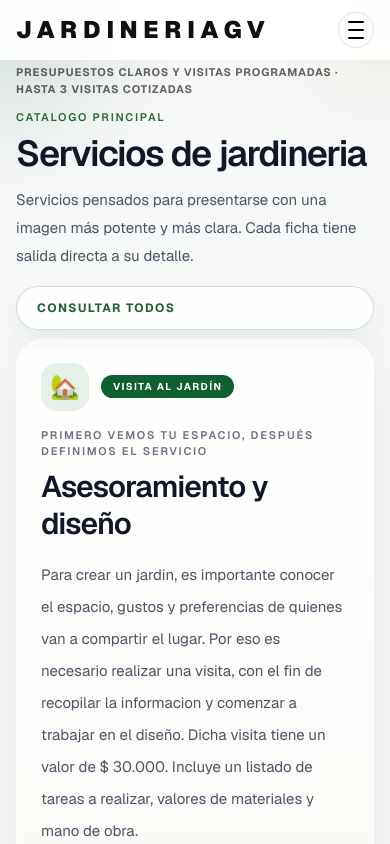
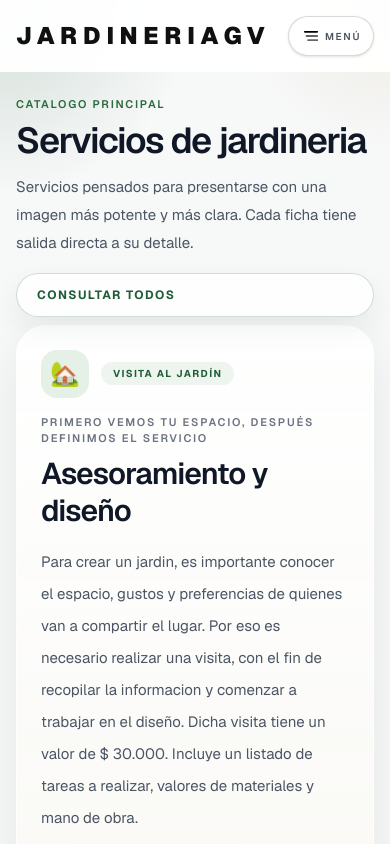
Before and after one commit to Julian986/jardineriagv, a Next.js app: page / in a window 390 px wide. Shown: the top 844 px of the page. Built offline with nearby package versions, Linux system fonts and the light colour scheme.

Commit message:
una mantequita esto
solamente voy a decir eso

```diff
--- a/src/app/data/services.ts
+++ b/src/app/data/services.ts
@@ -1,5 +1,5 @@
 export const whatsappHref =
-  "https://wa.me/?text=Hola%2C%20quiero%20agendar%20una%20visita%20con%20Jardineriagv";
+  "https://wa.me/5492914315080?text=Hola%20Guillermo%2C%20quisiera%20coordinar%20una%20visita%20para%20ver%20mi%20jardin%20y%20pedir%20presupuesto.";
 
 export type JardineriaService = {
   id: string;
--- a/src/app/page.tsx
+++ b/src/app/page.tsx
@@ -71,6 +71,17 @@ export default function Home() {
     }
   }, [isMobileNavOpen]);
 
+  const scrollToSection = (id: string) => {
+    const target = document.getElementById(id);
+    if (!target) return;
+
+    const headerOffset = 80;
+    const rect = target.getBoundingClientRect();
+    const offsetPosition = window.scrollY + rect.top - headerOffset;
+
+    window.scrollTo({ top: offsetPosition, behavior: "smooth" });
+  };
+
   return (
     <div className="min-h-screen overflow-x-hidden bg-[#f7f8f8] text-[#1f2937]">
       <div className="pointer-events-none absolute inset-x-0 top-0 h-[420px] bg-[radial-gradient(circle_at_top_left,_rgba(36,101,60,0.18),_transparent_34%),radial-gradient(circle_at_top_right,_rgba(182,160,117,0.16),_transparent_26%)]" />
@@ -84,7 +95,7 @@ export default function Home() {
         */}
 
         <header>
-          <div className="mx-auto flex max-w-[1400px] items-center justify-between px-4 py-3 sm:py-4 lg:px-8">
+          <div className="mx-auto flex max-w-[1400px] items-center justify-between px-4 py-4 sm:py-4 lg:px-8">
           <div className="min-w-fit text-2xl font-black tracking-[0.24em] text-[#101010] sm:text-3xl sm:tracking-[0.28em]">
             JARDINERIAGV
           </div>
@@ -93,14 +104,38 @@ export default function Home() {
             <button
               type="button"
               aria-label="Abrir menú"
-              className="inline-flex h-9 w-9 items-center justify-center rounded-full border border-black/10 bg-white text-black lg:hidden"
+              className="inline-flex h-10 items-center gap-1 rounded-full border border-black/15 bg-white px-3 text-black shadow-sm lg:hidden"
               onClick={() => setIsMobileNavOpen(true)}
             >
               <span className="sr-only">Abrir navegación</span>
-              <span className="flex flex-col gap-1.5">
-                <span className="block h-0.5 w-4 rounded-full bg-black" />
-                <span className="block h-0.5 w-4 rounded-full bg-black" />
-                <span className="block h-0.5 w-4 rounded-full bg-black" />
+              <svg viewBox="0 0 24 24" className="h-5 w-5" aria-hidden="true">
+                <rect
+                  x="3.5"
+                  y="6"
+                  width="17"
+                  height="2"
+                  rx="1"
+                  className="fill-black"
+                />
+                <rect
+                  x="5.5"
+                  y="11"
+                  width="15"
+                  height="2"
+                  rx="1"
+                  className="fill-black/80"
+                />
+                <rect
+                  x="7.5"
+                  y="16"
+                  width="13"
+                  height="2"
+                  rx="1"
+                  className="fill-black/60"
+                />
+              </svg>
+              <span className="text-[10px] font-semibold uppercase tracking-[0.16em] text-[#4b5563]">
+                Menú
               </span>
             </button>
           </div>
@@ -198,8 +233,14 @@ export default function Home() {
 
       {/* Menú mobile desplegable */}
       {isMobileNavOpen && (
-        <div className="fixed inset-0 z-30 bg-black/40 backdrop-blur-sm lg:hidden">
-          <div className="absolute inset-y-0 right-0 w-[78%] max-w-xs bg-white shadow-[0_0_40px_rgba(0,0,0,0.25)]">
+        <div
+          className="fixed inset-0 z-30 bg-black/40 backdrop-blur-sm lg:hidden"
+          onClick={() => setIsMobileNavOpen(false)}
+        >
+          <div
+            className="absolute inset-y-0 right-0 w-[78%] max-w-xs bg-white shadow-[0_0_40px_rgba(0,0,0,0.25)]"
+            onClick={(event) => event.stopPropagation()}
+          >
             <div className="flex items-center justify-between border-b border-black/10 px-4 py-3">
               <span className="text-xs font-semibold uppercase tracking-[0.16em] text-[#6b7280]">
                 Menú
@@ -219,28 +260,28 @@ export default function Home() {
             </div>
 
             <nav className="flex flex-col gap-3 px-4 py-4 text-sm font-medium text-[#111827]">
-              {/* Servicios de jardinería */}
+              {/* Catálogo principal / Servicios de jardinería */}
               <div>
-                <p className="mb-1 text-[11px] font-semibold uppercase tracking-[0.16em] text-[#6b7280]">
-                  Servicios de jardinería
-                </p>
                 <button
                   type="button"
                   onClick={() => {
                     setIsMobileNavOpen(false);
-                    window.location.hash = "servicios-jardineria";
+                    scrollToSection("servicios-jardineria");
                   }}
-                  className="mb-2 flex w-full items-center justify-between rounded-lg bg-[#0f5f2f] px-3 py-2 text-[13px] font-semibold uppercase tracking-[0.12em] text-white"
+                  className="mb-5 flex w-full items-center justify-between rounded-lg border border-[#0f5f2f] bg-white px-3 py-2 text-[13px] font-semibold uppercase tracking-[0.12em] text-[#0f5f2f]"
                 >
                   <span>Catálogo principal</span>
                   <span>↓</span>
                 </button>
+                <p className="mb-1 text-[12px] font-semibold uppercase tracking-[0.16em] text-[#6b7280]">
+                  Servicios de jardinería
+                </p>
                 <div className="space-y-1.5">
                   <button
                     type="button"
                     onClick={() => {
                       setIsMobileNavOpen(false);
-                      window.location.href = "/servicios/asesoramiento-diseno";
+                      scrollToSection("asesoramiento-diseno");
                     }}
                     className="flex w-full items-center gap-2 rounded-md px-3 py-2 text-left text-[14px] text-[#374151] hover:bg-[#f3f4f6]"
                   >
@@ -251,7 +292,7 @@ export default function Home() {
                     type="button"
                     onClick={() => {
                       setIsMobileNavOpen(false);
-                      window.location.href = "/servicios/riego-automatico";
+                      scrollToSection("riego-automatico");
                     }}
                     className="flex w-full items-center gap-2 rounded-md px-3 py-2 text-left text-[14px] text-[#374151] hover:bg-[#f3f4f6]"
                   >
@@ -263,7 +304,7 @@ export default function Home() {
 
               {/* Decoración */}
               <div>
-                <p className="mb-1 text-[11px] font-semibold uppercase tracking-[0.16em] text-[#6b7280]">
+                <p className="mb-1 text-[12px] font-semibold uppercase tracking-[0.16em] text-[#6b7280]">
                   Decoración
                 </p>
                 <div className="space-y-1.5">
@@ -273,7 +314,7 @@ export default function Home() {
                       type="button"
                       onClick={() => {
                         setIsMobileNavOpen(false);
-                        window.location.hash = item.id;
+                        scrollToSection(item.id);
                       }}
                       className="flex w-full items-center gap-2 rounded-md px-3 py-2 text-left text-[14px] text-[#374151] hover:bg-[#f3f4f6]"
                     >
@@ -286,7 +327,7 @@ export default function Home() {
 
               {/* Madera plástica */}
               <div>
-                <p className="mb-1 text-[11px] font-semibold uppercase tracking-[0.16em] text-[#6b7280]">
+                <p className="mb-1 text-[12px] font-semibold uppercase tracking-[0.16em] text-[#6b7280]">
                   Madera plástica
                 </p>
                 <div className="space-y-1.5">
@@ -296,7 +337,7 @@ export default function Home() {
                       type="button"
                       onClick={() => {
                         setIsMobileNavOpen(false);
-                        window.location.hash = item.id;
+                        scrollToSection(item.id);
                       }}
                       className="flex w-full items-center gap-2 rounded-md px-3 py-2 text-left text-[14px] text-[#374151] hover:bg-[#f3f4f6]"
                     >
@@ -328,10 +369,12 @@ export default function Home() {
         </div>
       )}
 
-      <main className="relative z-10 mx-auto max-w-[1400px] px-4 pt-16 pb-6 lg:px-8 lg:pt-8 lg:pb-8">
+      <main className="relative z-10 mx-auto max-w-[1400px] px-4 pt-24 pb-6 lg:px-8 lg:pt-8 lg:pb-8">
+        {/*
         <div className="mb-3 text-[11px] font-bold uppercase tracking-[0.08em] text-black/60 lg:text-black/75">
           Presupuestos claros y visitas programadas · Hasta 3 visitas cotizadas
         </div>
+        */}
 
         {/* Hero principal comentado a pedido del cliente
         <section className="mb-8 overflow-hidden rounded-[30px] border border-white/60 bg-[linear-gradient(135deg,rgba(255,255,255,0.94),rgba(249,247,242,0.9))] shadow-[0_24px_70px_rgba(31,41,55,0.08)]">
@@ -561,7 +604,7 @@ export default function Home() {
                           <span className="flex h-12 w-12 items-center justify-center rounded-2xl bg-[#e5f1e7] text-2xl">
                             {visita.icon}
                           </span>
-                          <span className="rounded-full bg-[#0f5f2f] px-3 py-1 text-[10px] font-bold uppercase tracking-[0.14em] text-white">
+                          <span className="rounded-full bg-[#eef5ee] px-3 py-1 text-[10px] font-bold uppercase tracking-[0.14em] text-[#1f5d38]">
                             Visita al jardín
                           </span>
                         </div>
```
